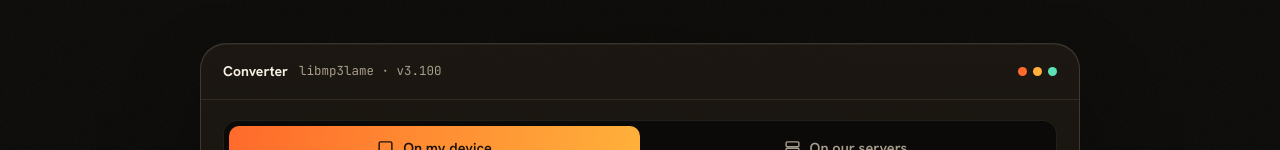
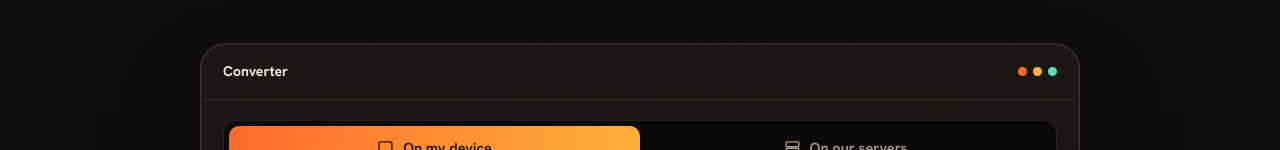
Before and after one commit to londoninsurancequestions/wavtomp3, a website with bundled scripts: page index.html in a window 1280 px wide. Shown: the part 468-618 px from the top of the page. Built offline with nearby package versions, Linux system fonts and the light colour scheme; files whose address does not match are found by name.

Commit message:
Remove libmp3lame version label from converter header.
Co-authored-by: Cursor <cursoragent@cursor.com>

```diff
--- a/index.html
+++ b/index.html
@@ -475,7 +475,7 @@
   <div class="converter reveal d4" id="converter">
     <div class="console">
       <div class="console-top">
-        <div class="tt"><b>Converter</b><span>libmp3lame · v3.100</span></div>
+        <div class="tt"><b>Converter</b></div>
         <div class="leds"><i></i><i></i><i></i></div>
       </div>
 
```
Also changed, not shown: wavtomp3.html (+1 -1 lines).
